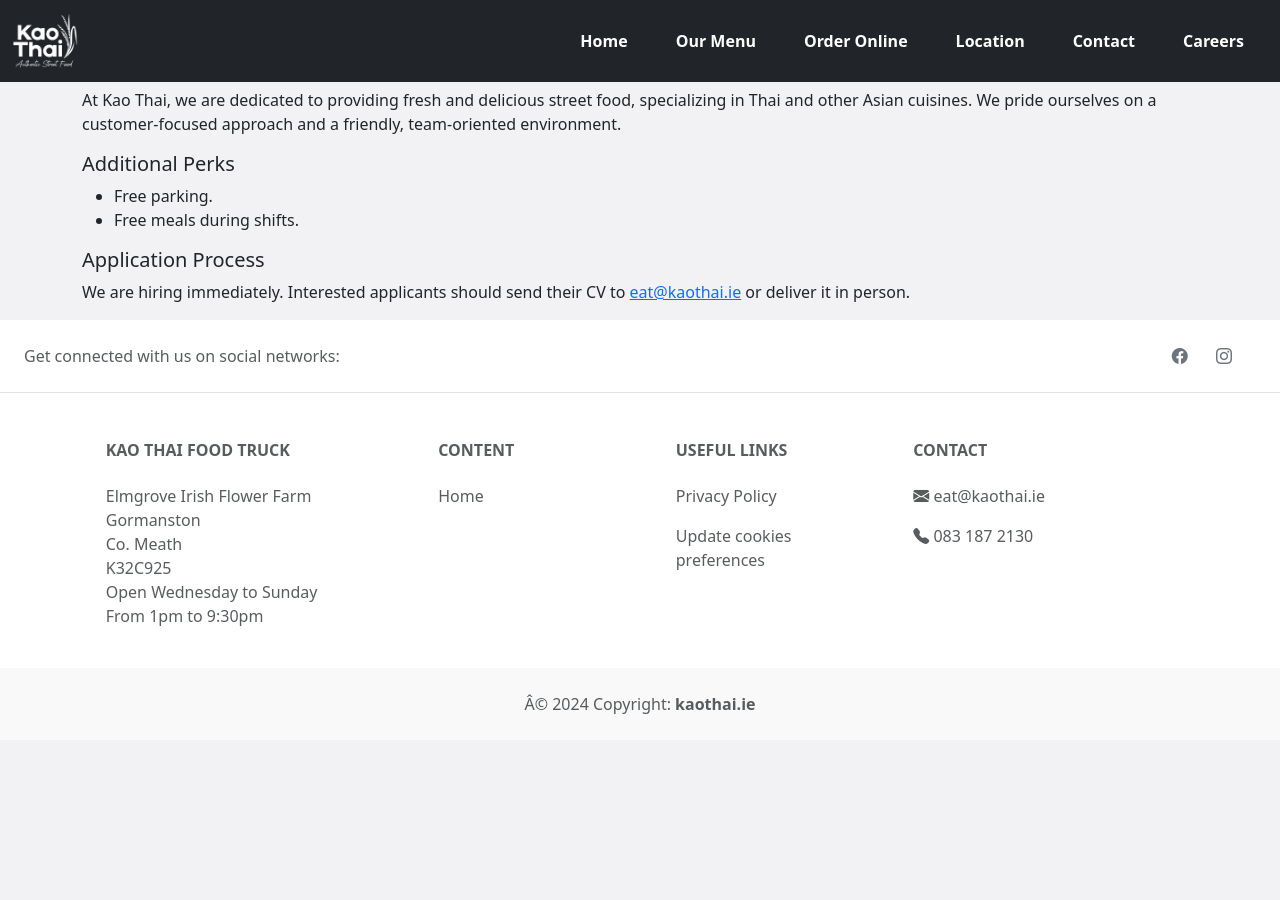
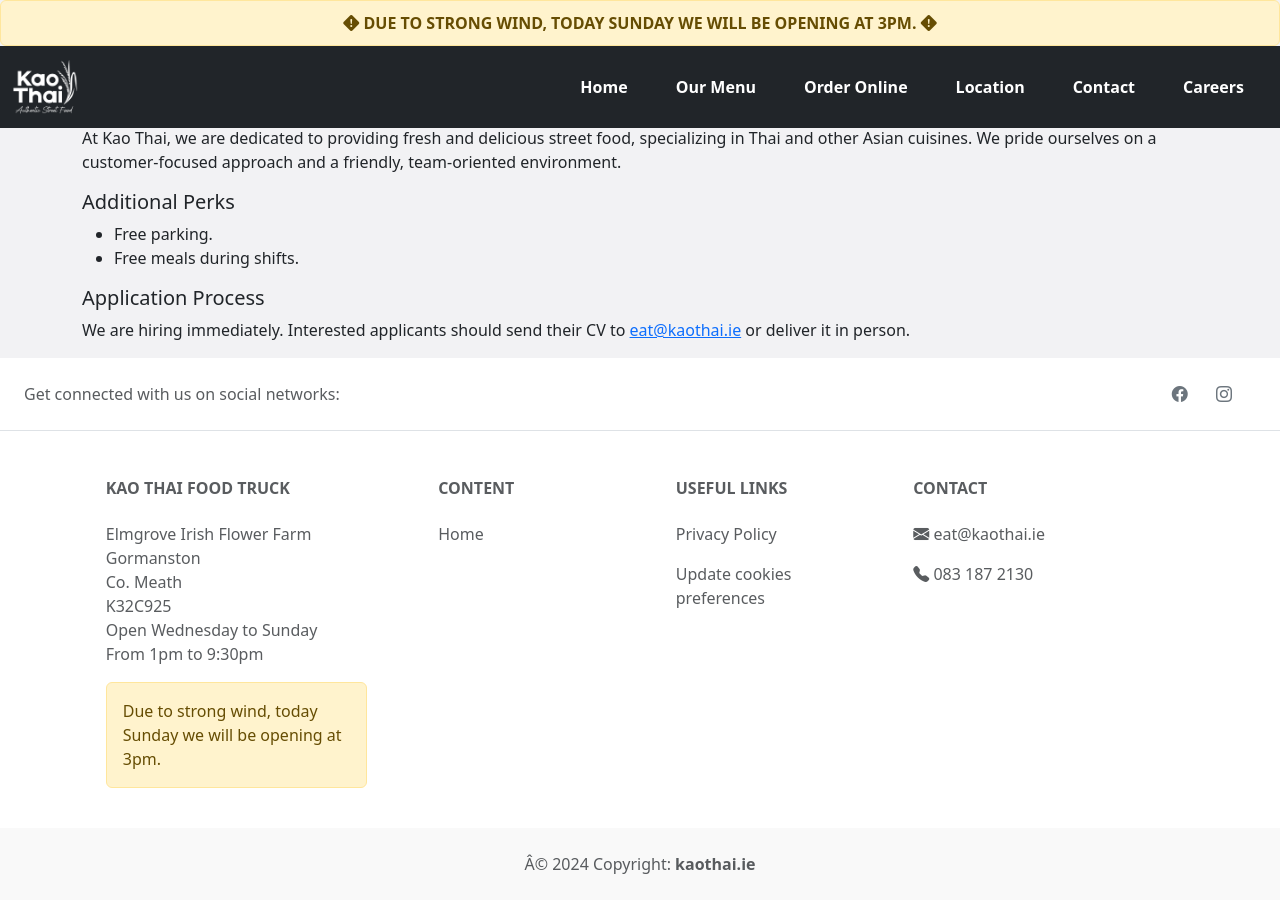
Before and after one commit to maxymo/kaothai-web, a Jekyll site: the page built from careers.html, in a window 1280 px wide and 900 px high, scrolled down 737 px. Built offline with Jekyll 4.4.1, drawn with Linux system fonts in a browser that asks for light colours; comment, search, counter and statistics services are not loaded; before the commit the page ends 1477 px from its top, so only the background shows below that.

Commit message:
enable alert

```diff
--- a/_data/general.yml
+++ b/_data/general.yml
@@ -1,4 +1,4 @@
 #_data/general.yml
 
-alertOn: false
-alert: "Due to storm, today Friday we will be opening at 4pm, subject to change"
+alertOn: true
+alert: "Due to strong wind, today Sunday we will be opening at 3pm."
```
